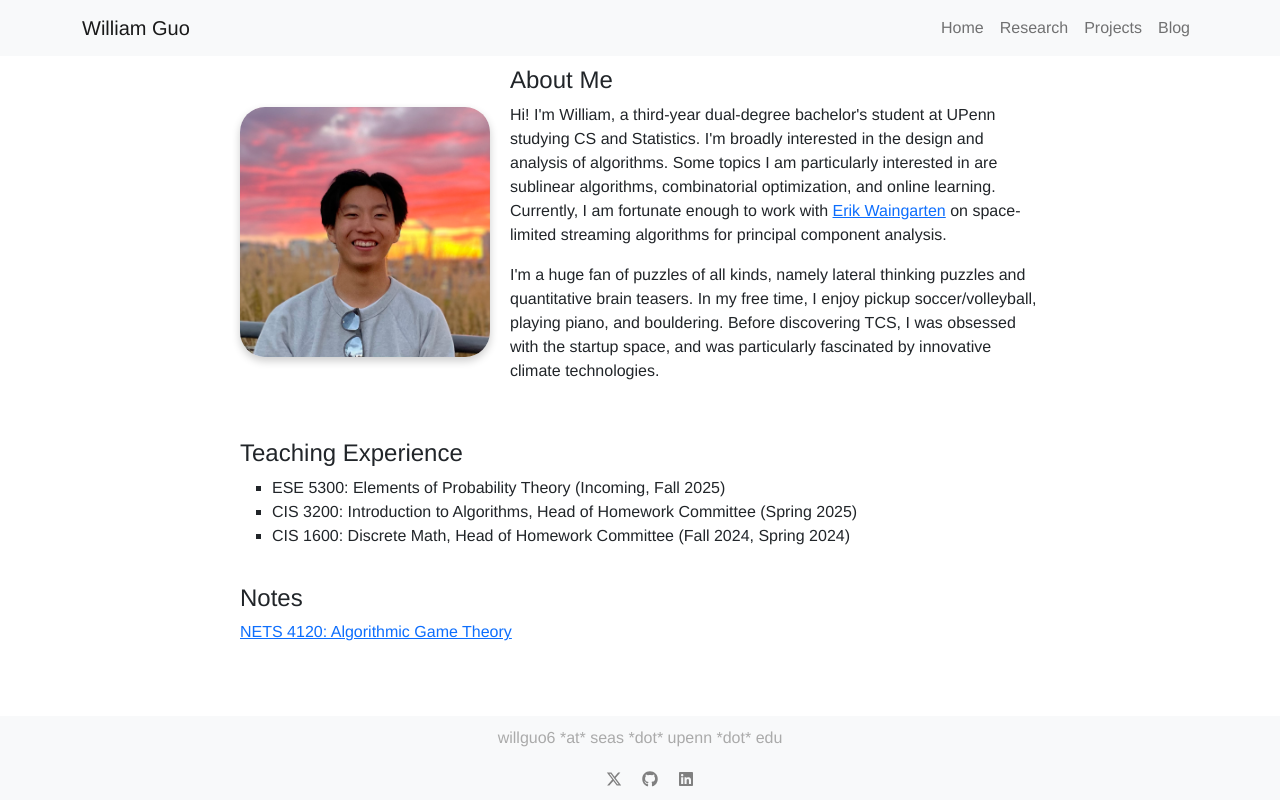
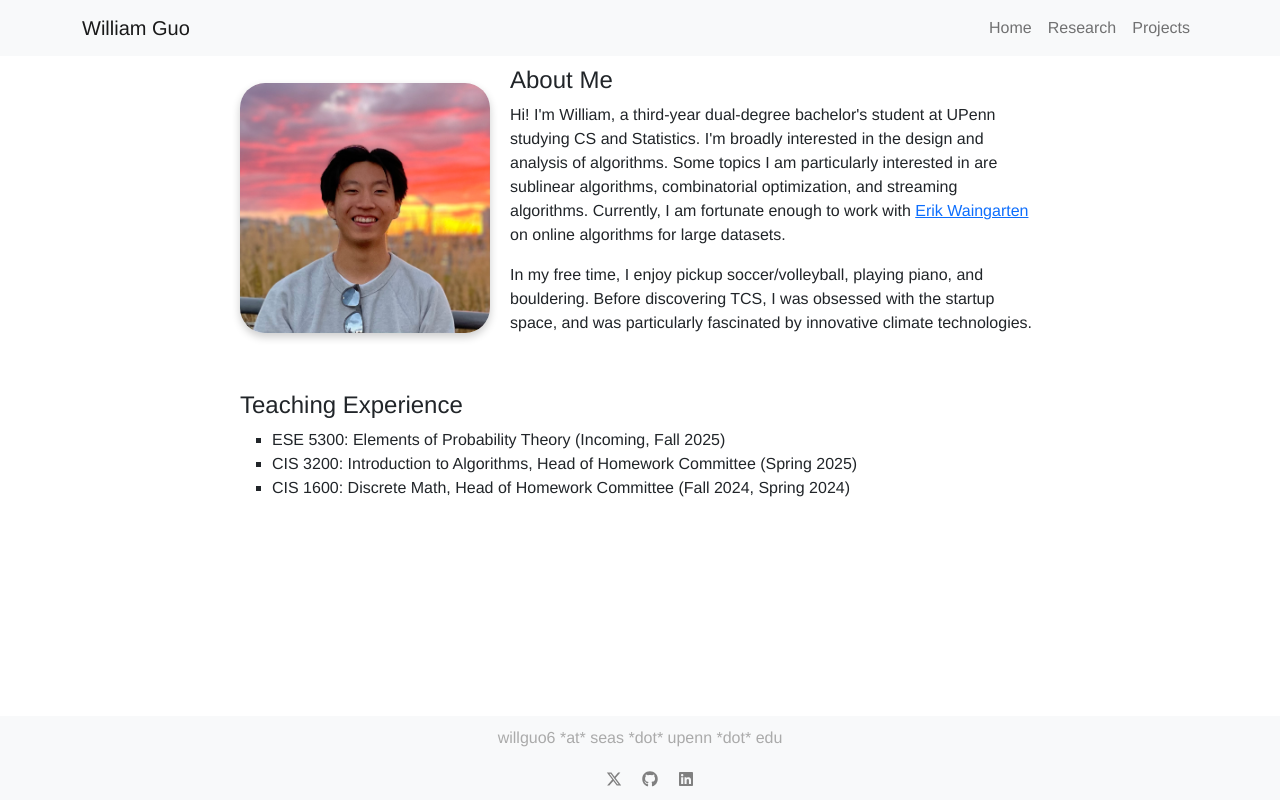
Before and after one commit to willdguo/willdguo.github.io, a React (Create React App) app: page /research#/home in a window 1280 px wide. Built offline with nearby package versions, Linux system fonts and the light colour scheme.

Commit message:
bio update

```diff
--- a/src/App.js
+++ b/src/App.js
@@ -7,7 +7,7 @@ import PageNotFound from "./components/PageNotFound"
 import { Routes, Link, Route, Navigate } from "react-router-dom"
 import Research from './pages/Research'
 import Projects from './pages/Projects'
-import Blog from './pages/Blog'
+// import Blog from './pages/Blog'
 import Bio from './components/Bio'
 
 function App() {
@@ -35,7 +35,7 @@ function App() {
           {/* <Route path = "/rants" element = {<Rants />} /> */}
           <Route path = "/research" element = {<Research />} />
           <Route path = "/projects" element = {<Projects />} />
-          <Route path = "/blog" element = {<Blog />} />
+          {/* <Route path = "/blog" element = {<Blog />} /> */}
           <Route path = "/*" element = {<Navigate replace to = "/404"/>} />
           <Route path = "/404" element = {<PageNotFound />} />
         </Routes>
@@ -57,7 +57,7 @@ const NavBar = () => {
           <Nav.Link as={Link} to = "/home"> Home </Nav.Link>
           <Nav.Link as={Link} to = "/research"> Research </Nav.Link>
           <Nav.Link as={Link} to = "/projects"> Projects </Nav.Link>
-          <Nav.Link as={Link} to = "/blog"> Blog </Nav.Link>
+          {/* <Nav.Link as={Link} to = "/blog"> Blog </Nav.Link> */}
           {/* <Nav.Link href = "/puzzles"> Puzzles </Nav.Link> */}
         </Nav>
       </Container>
--- a/src/components/Bio.js
+++ b/src/components/Bio.js
@@ -23,7 +23,7 @@ function Bio() {
               Hi! I'm William, a third-year dual-degree bachelor's student at UPenn
               studying CS and Statistics. I'm broadly interested in the design and analysis of
               algorithms. Some topics I am particularly interested in are sublinear algorithms,
-              combinatorial optimization, and online learning. Currently, I am fortunate enough to work with{" "}
+              combinatorial optimization, and streaming algorithms. Currently, I am fortunate enough to work with{" "}
               <a
                 href="https://sites.google.com/site/erikwaing/home?authuser=0"
                 target="_blank"
@@ -31,11 +31,12 @@ function Bio() {
               >
                 Erik Waingarten
               </a>{" "}
-              on space-limited streaming algorithms for principal component analysis.
+              on online algorithms for large datasets.
             </p>
             <p>
-              I'm a huge fan of puzzles of all kinds, namely lateral thinking puzzles
-              and quantitative brain teasers. In my free time, I enjoy pickup
+              {/* I'm a huge fan of puzzles of all kinds, namely lateral thinking puzzles
+              and quantitative brain teasers.  */}
+              In my free time, I enjoy pickup
               soccer/volleyball, playing piano, and bouldering. Before discovering TCS,
               I was obsessed with the startup space, and was particularly fascinated
               by innovative climate technologies.
@@ -53,7 +54,7 @@ function Bio() {
             </ul>
           </div>
 
-          <div className="course-notes">
+          {/* <div className="course-notes">
             <h4>Notes</h4>
             <a
               href="https://willdguo.github.io/quartz/NETS-4120-Lecture-Notes"
@@ -62,7 +63,7 @@ function Bio() {
             >
               NETS 4120: Algorithmic Game Theory
             </a>
-          </div>
+          </div> */}
         </div>
       </div>
     )
--- a/src/components/ResearchCard.js
+++ b/src/components/ResearchCard.js
@@ -4,8 +4,8 @@ function ResearchCard({title, desc, date, links}) {
 
     return (
         <div className='researchcard'>
-            <h4 style={{fontSize: '20px'}}> {title} </h4>
-            <p> {desc} </p>
+            <h4 style={{fontSize: '18px'}}> {title} </h4>
+            {/* <p> {desc} </p> */}
             <p style={{color: "#888"}}> {date}
                 {/* {"    "} */}
                 {links.map(l => (
--- a/src/pages/Research.js
+++ b/src/pages/Research.js
@@ -2,7 +2,7 @@ import ResearchCard from "../components/ResearchCard";
 import chemposter from "../files/OregonElectrochemistry_poster-2021_09_18.pdf"
 // import chempres from "../files/pnwavs_WG_presentation.pdf"
 // import physpaper from "../files/3D Midair Object Collision.pdf"
-import streampca from "../files/Streaming_PCA_Sparse_Matrices.pdf"
+import streampca from "../files/Streaming_PCA.pdf"
 import multicalibpaper from '../files/Multicalibration_Distance_CIS_6200.pdf'
 
 function Research () {
@@ -19,9 +19,9 @@ function Research () {
         {
             'title': "Sequential Algorithms for Sublinear Distance to Multicalibration",
             'desc': "Final Project for CIS 6200: Conditional Learning, taught by Prof. Aaron Roth",
-            'date': 'Oct 2024 - Present',
+            'date': 'Oct 2024 - Dec 2024',
             'links': [
-                {link: multicalibpaper, 'text': '[Draft]'}
+                {link: multicalibpaper, 'text': '[PDF]'}
             ]
         },
         {
```
Also changed, not shown: 2 other files (tests, documents, lock files or other folders).
